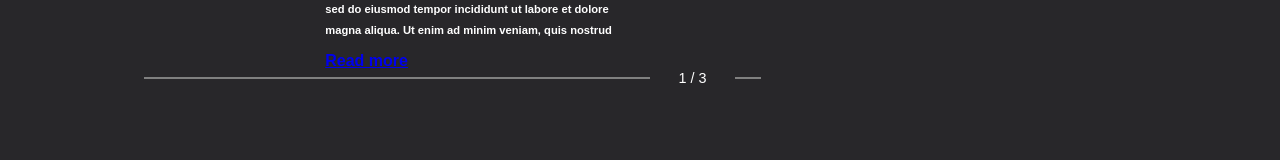
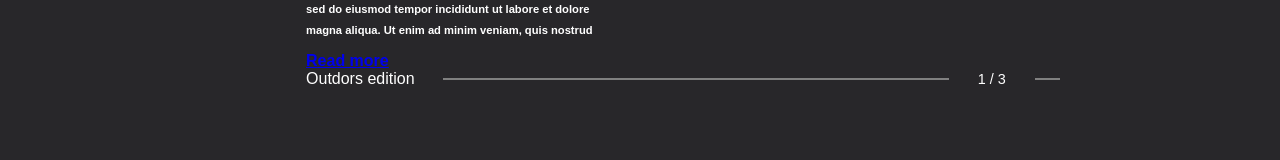
Before and after one commit to Viper-JSX/Travel-landing, a React app: page / in a window 1280 px wide. Shown: the part 1833-1993 px from the top of the page. Built offline with nearby package versions, Linux system fonts and the light colour scheme.

Commit message:
Added text to slide indicator

```diff
--- a/src/components/Layout/pages/Home_page/Top_content/Featured_spots.js
+++ b/src/components/Layout/pages/Home_page/Top_content/Featured_spots.js
@@ -15,15 +15,14 @@ function FeaturedSpots ({ currentSlideIndex, totalSlidesCount }) {
 
     return (
         <section className="featured-spots">
-
-            <Container classNames={[ "featured-spots__cards-container" ]}>
-                <div className="text-with-title features-spots__text">
+                <Container classNames={[ "text-with-title", "featured-spots__text"]}>
                     <h2 className="title">Featured Spots</h2>
                     <p className="text text-small text-bold">Some of the featured spots that you will might want to visit before you die</p>
                     <b onClick={ handleShowAllPlaces }>--- View all</b>
-                </div>
+                </Container>
+
+            <Container classNames={[ "featured-spots__inner" ]}>
                 <Container classNames={[ "featured-spots__cards" ]}>
-
                     {
                         featuresSpotsCards.slice(0, allPlacesShowed ? featuresSpotsCards.length : 3).map((card) =>
                         <Card
@@ -34,12 +33,19 @@ function FeaturedSpots ({ currentSlideIndex, totalSlidesCount }) {
                         )
                     }
                 </Container>
+
+                <Container classNames={[ "featured-spots__slide-indicator-container" ]}>
+                    <span>Outdors edition</span>
+                    <SlideIndicator
+                        currentSlideIndex={ currentSlideIndex }
+                        totalSlidesCount={ totalSlidesCount }
+                    />
+                </Container>
             </Container>
 
-            <SlideIndicator
-                currentSlideIndex={ currentSlideIndex }
-                totalSlidesCount={ totalSlidesCount }
-            />
+            {/* <Container classNames={[ "featured-spots__cards-container" ]}>
+            </Container> */}
+
         </section>
     );
 }
--- a/src/scss/Featured_spots.scss
+++ b/src/scss/Featured_spots.scss
@@ -2,13 +2,23 @@
     width: 100%;
     padding: 12.5% 9% 12.5% 9%;
     display: flex;
-    flex-direction: column;
 }
 
-.featured-spots__cards-container {
-    width: 100%;
-    justify-content: space-around;
+
+
+//.featured-spots__cards-container {
+//    width: 100%;
+//    justify-content: space-around;
+//    display: flex;
+//}
+
+.featured-spots__text {
+    width: 200px;
+}
+
+.featured-spots__inner {
     display: flex;
+    flex-direction: column;
 }
 
 .featured-spots__cards {
@@ -42,3 +52,7 @@
 .features-spots__text .text {
     line-height: 21px;
 }
+
+.featured-spots__slide-indicator-container {
+    display: flex;
+}
```
